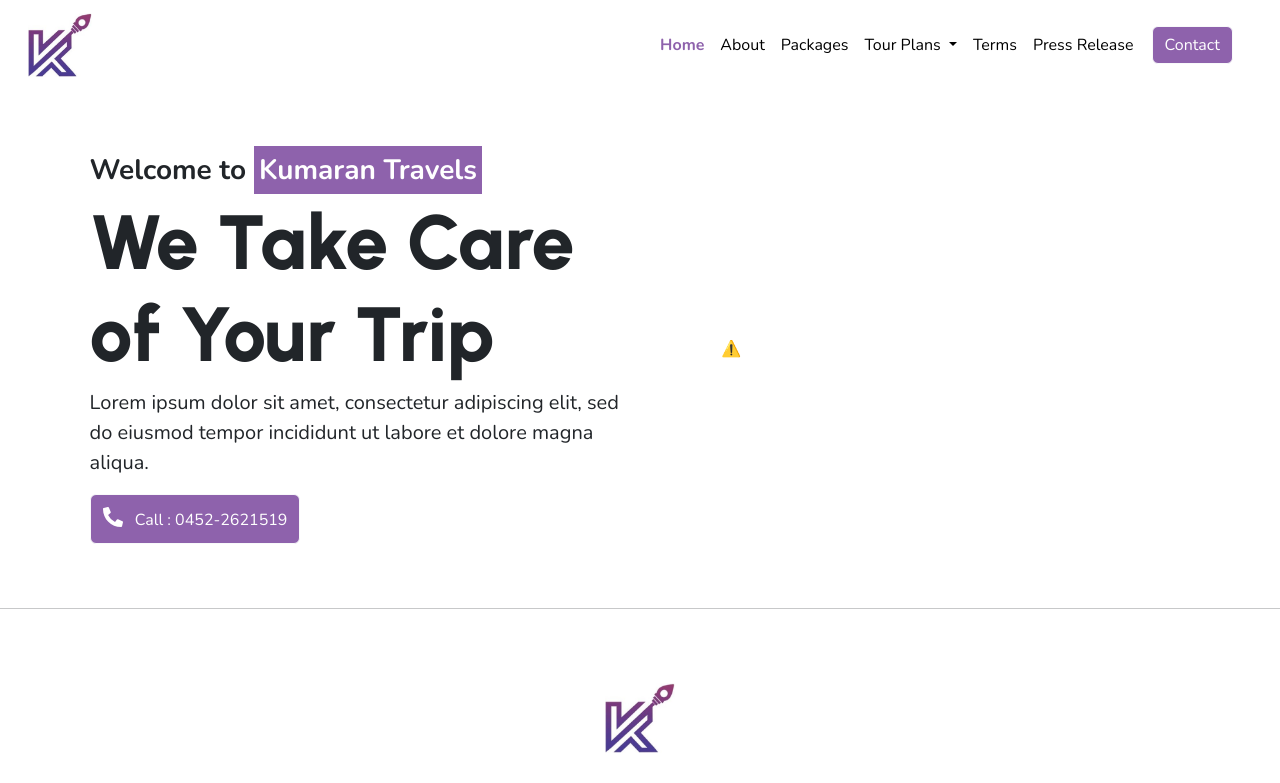
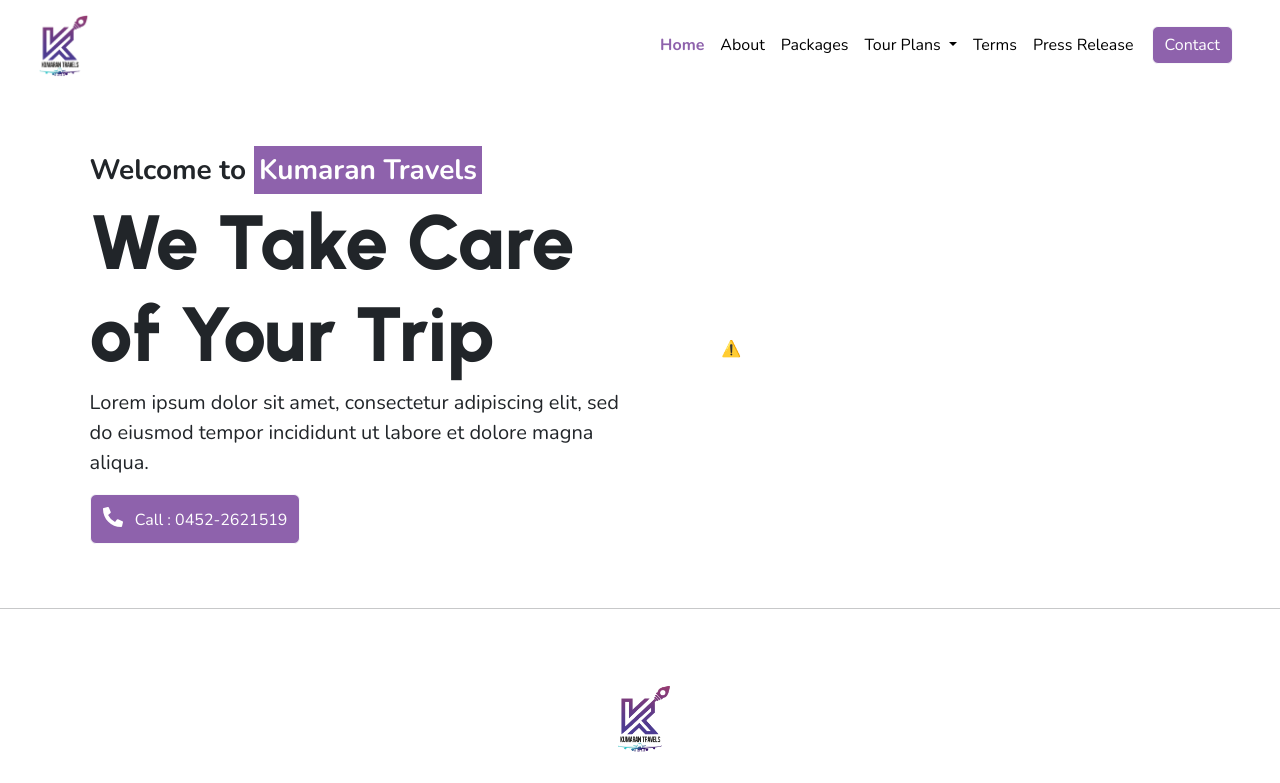
Before and after one commit to AbishekMahi/kumarantravels, a plain HTML site: page index.html in a window 1280 px wide. Shown: the top 783 px of the page. Drawn offline with nearby package versions, Linux system fonts and the light colour scheme; no server answers.

Commit message:
logo edited

```diff
--- a/index.html
+++ b/index.html
@@ -32,7 +32,7 @@
         <nav class="navbar  navbar-expand-md  ">
             <div class="container-fluid">
                 <a class="navbar-brand" href="index.html">
-                    <img id="logo" src="images/logo.jpg" loading="lazy" title="Kumaran Travels"
+                    <img id="logo" src="images/logo.png" loading="lazy" title="Kumaran Travels"
                         alt="Kumaran Travels logo">
                 </a>
                 <button class="navbar-toggler" type="button" data-bs-toggle="collapse"
@@ -105,7 +105,7 @@
 
     <footer class="footer">
         <center>
-            <a href="index.html"><img id="logodown" title="Kumaran Travels logo" loading="lazy" src="images/logo.jpg"
+            <a href="index.html"><img id="logodown" title="Kumaran Travels logo" loading="lazy" src="images/logo.png"
                     alt="Kumaran Travels logo" height="70"></a>
         </center>
         <div class="row footer-row">
```
Also changed, not shown: images/icon.jpg (deleted), images/logo.png (added).
